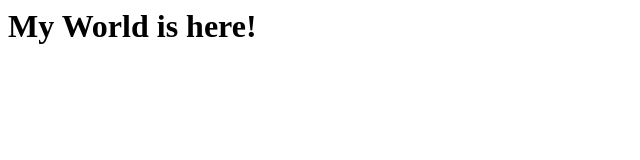
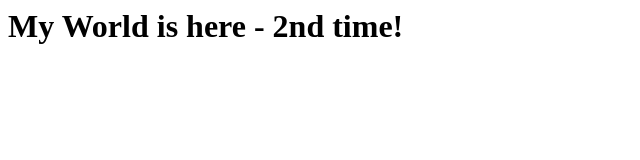
Before and after one commit to niildu/aws-code-deploy, a plain HTML site: page index.html in a window 1280 px wide. Shown: the whole page, without its empty margins (0-640 px from the left). Drawn offline with Linux system fonts and the light colour scheme.

Commit message:
Update index.html

```diff
--- a/index.html
+++ b/index.html
@@ -1,5 +1,5 @@
 <html>
   <body>
-    <h1>My World is here!</h1>
+    <h1>My World is here - 2nd time!</h1>
   </body>
 </html>
```
